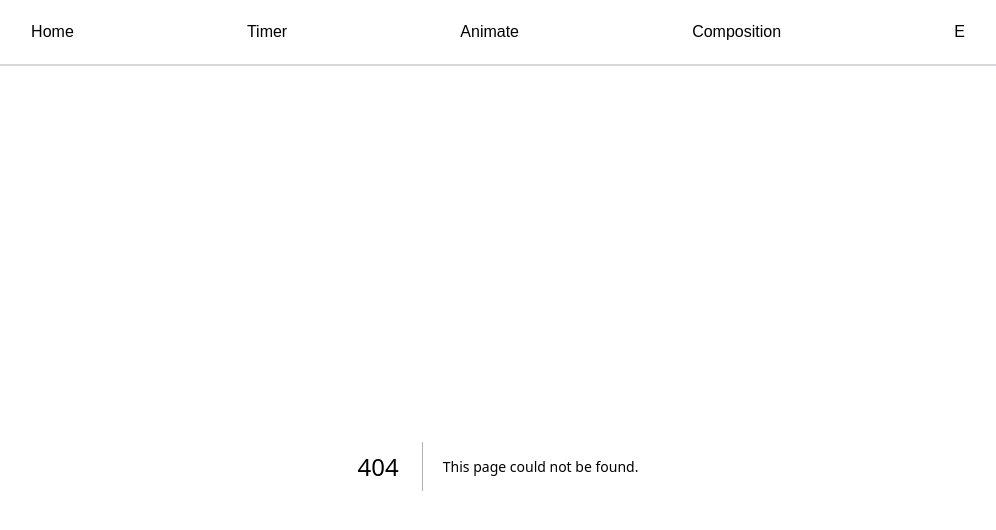
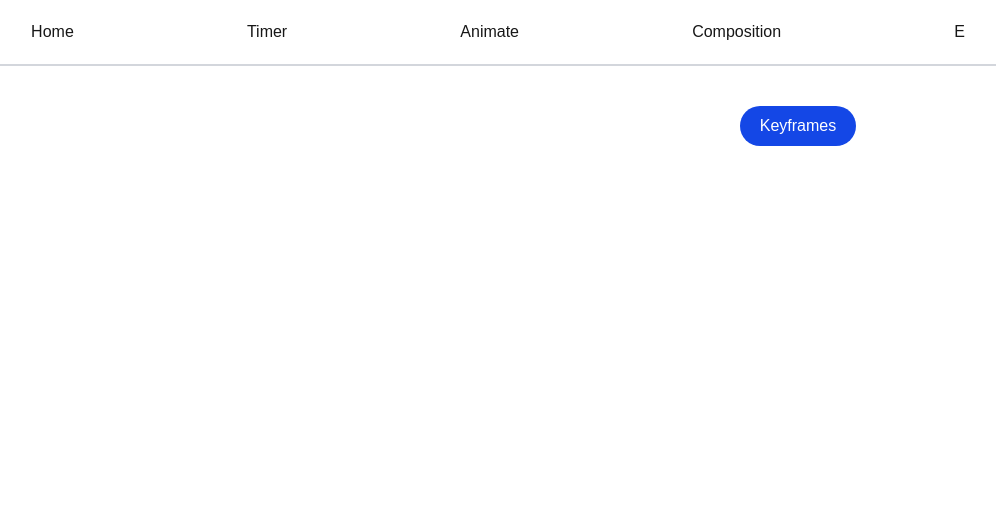
Before and after one commit to josholadunni/animejs-practice, a Next.js app: page /keyframes in a window 1280 px wide. Before the commit this address had no page. Shown: the top 530 px of the page, without its empty margins (142-1138 px from the left). Built offline with nearby package versions, Linux system fonts and the light colour scheme.

Commit message:
Added keyframes for x

```diff
--- /dev/null
+++ b/src/app/keyframes/page.tsx
@@ -0,0 +1,25 @@
+"use client";
+import React, { useEffect, useRef } from "react";
+import { animate } from "animejs";
+
+export default function Keyframes() {
+  const keyframeCircle = useRef<HTMLDivElement | null>(null);
+
+  useEffect(() => {
+    if (keyframeCircle.current) {
+      animate(keyframeCircle.current, {
+        x: [0, 100, 300],
+        duration: 3000,
+      });
+    }
+  }, []);
+
+  return (
+    <div
+      ref={keyframeCircle}
+      className="bg-blue-700 w-fit mt-10 mx-auto px-5 py-2 rounded-full text-white"
+    >
+      Keyframes
+    </div>
+  );
+}
```
